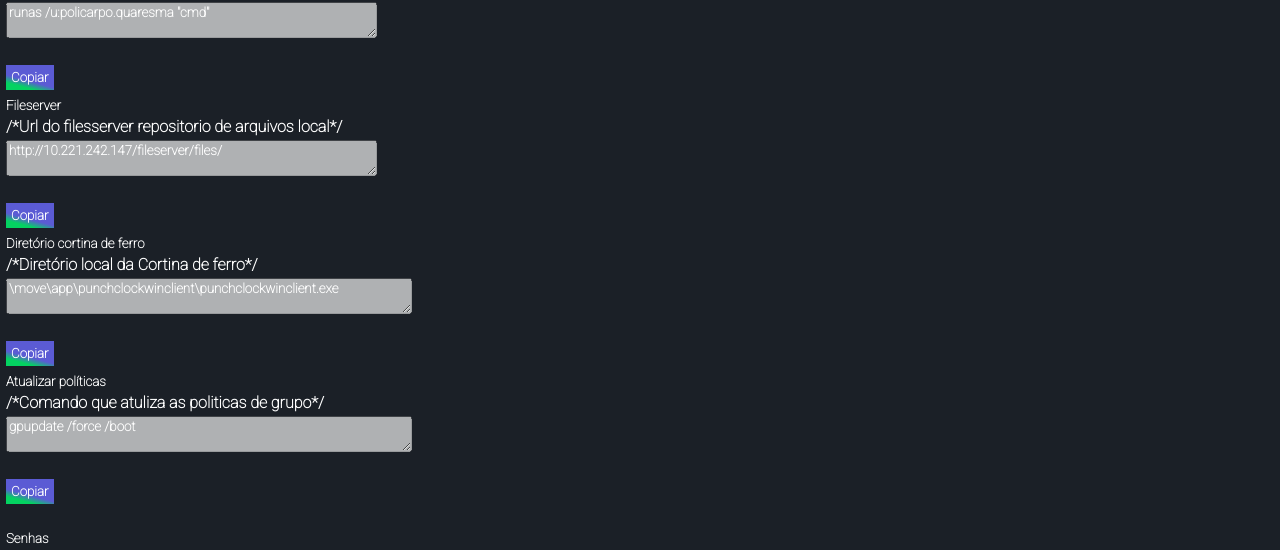
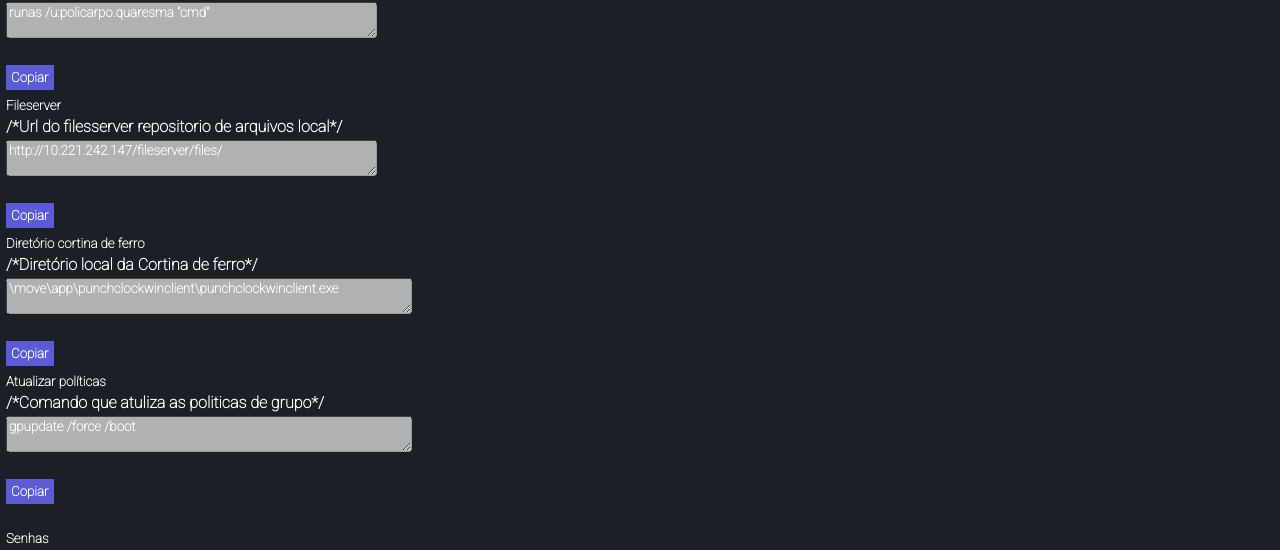
Before and after one commit to JoseCassioSantos/IronTippig-v2, a plain HTML site: page pages/tips.html in a window 1280 px wide. Shown: the part 130-680 px from the top of the page. Drawn offline with Linux system fonts and the light colour scheme.

Commit message:
color chande
troca de cores

```diff
--- a/sass/_notes.scss
+++ b/sass/_notes.scss
@@ -74,7 +74,7 @@
     border: none;
     padding: 5px;
     font-weight: bold;
-    background:  linear-gradient(195deg, $quartycolor 60%,  $quintycolor 80%);
+    background: $quartycolor;
     color:$textcolor1;
 
 }
```
Also changed, not shown: css/main.css, 1 other file.
